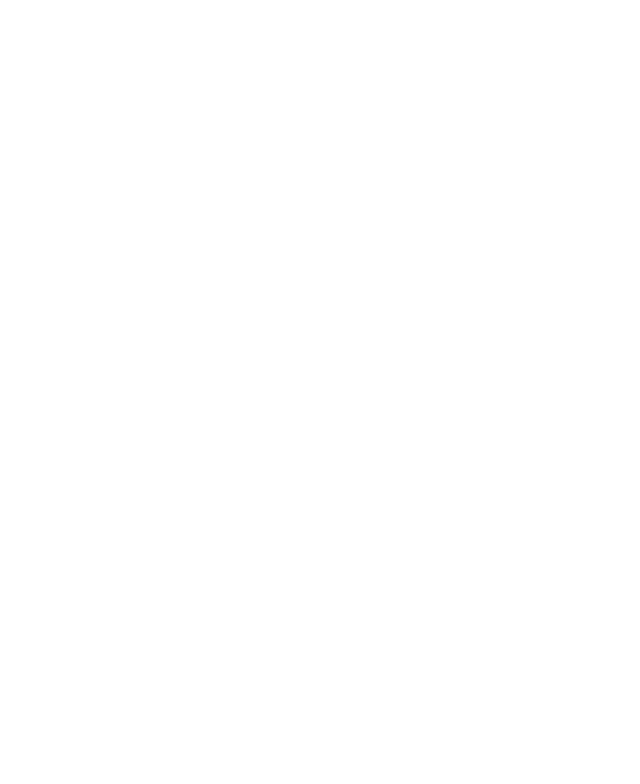
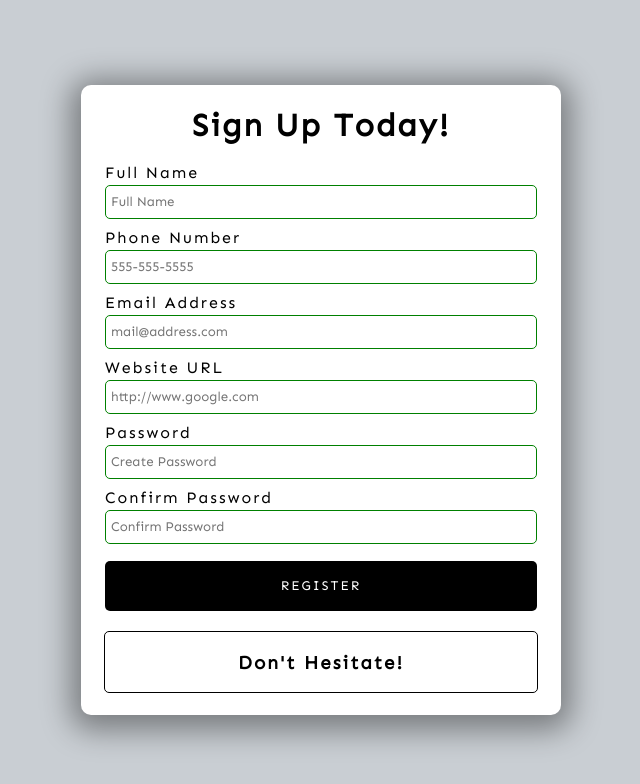
Before and after one commit to buumu8/form-validator, a plain HTML site: page index.html in a window 1280 px wide. Shown: the whole page, without its empty margins (319-959 px from the left). Drawn offline with Linux system fonts and the light colour scheme.

Commit message:
building UI

```diff
--- a/index.html
+++ b/index.html
@@ -3,15 +3,56 @@
   <head>
     <meta charset="UTF-8" />
     <meta name="viewport" content="width=device-width, initial-scale=1.0" />
-    <title>Template</title>
+    <title>Form Validation</title>
     <link rel="icon" type="image/ico" href="favicon.ico" />
-    <link
-      rel="stylesheet"
-      href="https://cdnjs.cloudflare.com/ajax/libs/font-awesome/5.10.2/css/all.min.css"
-    />
     <link rel="stylesheet" href="style.css" />
   </head>
   <body>
+    <div class="container">
+      <h1>Sign Up Today!</h1>
+      <!-- Form -->
+      <form id="form">
+        <!-- Full Name -->
+        <div class="form-group">
+          <label for="name">Full Name</label>
+          <input type="text" id="name" placeholder="Full Name" />
+        </div>
+        <!-- Phone Number -->
+        <div class="form-group">
+          <label for="phone">Phone Number</label>
+          <input type="tel" id="phone" placeholder="555-555-5555" />
+        </div>
+        <!-- Email Address -->
+        <div class="form-group">
+          <label for="email">Email Address</label>
+          <input type="email" id="email" placeholder="mail@address.com" />
+        </div>
+        <!-- Website URL -->
+        <div class="form-group">
+          <label for="website">Website URL</label>
+          <input type="url" id="website" placeholder="http://www.google.com" />
+        </div>
+        <!-- Password -->
+        <div class="form-group">
+          <label for="password1">Password</label>
+          <input type="password" id="password1" placeholder="Create Password" />
+        </div>
+        <!-- Confirm Password -->
+        <div class="form-group">
+          <label for="password2">Confirm Password</label>
+          <input
+            type="password"
+            id="password2"
+            placeholder="Confirm Password"
+          />
+        </div>
+        <button type="submit">Register</button>
+      </form>
+      <!-- Error/Success Message -->
+      <div class="message-container">
+        <h3 id="message">Don't Hesitate!</h3>
+      </div>
+    </div>
     <!-- Script -->
     <script src="script.js"></script>
   </body>
--- a/style.css
+++ b/style.css
@@ -1,3 +1,10 @@
+@import url("https://fonts.googleapis.com/css2?family=Sen&display=swap");
+
+:root {
+  --primary-color: #c9ced3;
+  --valid-color: green;
+  --invalid-color: red;
+}
 
 html {
   box-sizing: border-box;
@@ -6,4 +13,86 @@ html {
 body {
   margin: 0;
   min-height: 100vh;
+  font-family: "Sen", sans-serif;
+  letter-spacing: 2px;
+  display: flex;
+  align-items: center;
+  justify-content: center;
+  background: var(--primary-color);
 }
+
+.container {
+  width: 480px;
+  height: 630px;
+  background: white;
+  display: flex;
+  flex-direction: column;
+  align-items: center;
+  border-radius: 10px;
+  box-shadow: 0 5px 30px 10px rgba(0, 0, 0, 0.4);
+}
+
+/* Form */
+form {
+  width: 90%;
+}
+.form-group {
+  height: 65px;
+}
+label {
+  position: relative;
+  bottom: 3px;
+}
+
+input {
+  font-family: "Sen", sans-serif;
+  width: 100%;
+  height: 34px;
+  padding: 5px;
+  border: 1px solid black;
+  border-radius: 5px;
+  outline: none;
+  box-sizing: border-box;
+  transition: border 0.3s;
+}
+
+input:valid {
+  border: 1px solid var(--valid-color);
+}
+
+input:invalid {
+  border: 1px solid var(--invalid-color);
+}
+
+button {
+  font-family: "Sen", sans-serif;
+  letter-spacing: 2px;
+  text-transform: uppercase;
+  cursor: pointer;
+  color: white;
+  background: black;
+  border: none;
+  border-radius: 5px;
+  height: 50px;
+  width: 100%;
+  margin-top: 5px;
+}
+
+button:hover {
+  filter: brightness(200%);
+  background: rgb(26, 25, 25);
+}
+
+button:focus {
+  outline: none;
+}
+
+.message-container {
+  border: 1px solid black;
+  border-radius: 5px;
+  width: 90%;
+  margin-top: 20px;
+  display: flex;
+  justify-content: center;
+  color: black;
+}
```
Also changed, not shown: 1 other file.
